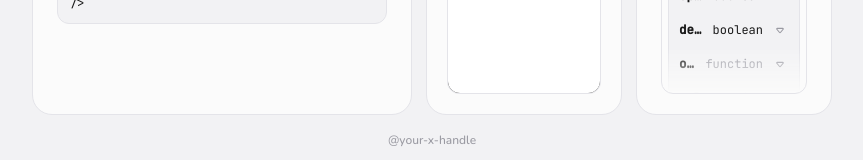
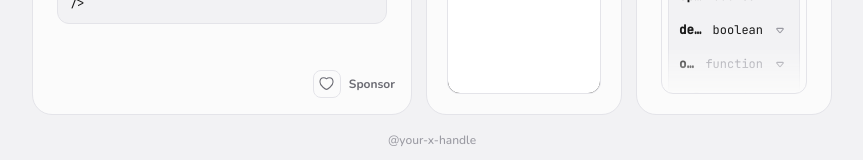
Before and after one commit to shivraj-roy/bloom-color-picker, a Next.js app in the folder apps/web/: page / in a window 1280 px wide. Shown: the part 605-765 px from the top of the page, without its empty margins (208-1071 px from the left). Built offline with nearby package versions, Linux system fonts and the light colour scheme.

Commit message:
Add sponsor link to sidebar
Heart icon in its own squircle (matching the copy button style),
with a separate "Sponsor" text label beside it, bottom-right of the
sidebar. Links to GitHub Sponsors.

```diff
--- a/apps/web/app/globals.css
+++ b/apps/web/app/globals.css
@@ -211,6 +211,7 @@ body {
 
 /* left sidebar — title, tagline, install, usage. full height. */
 .sidebar {
+   position: relative;
    grid-column: 1;
    grid-row: 1 / span 2;
    display: flex;
@@ -218,6 +219,50 @@ body {
    gap: 22px;
    padding: 26px 24px;
    overflow: hidden;
+}
+
+.sponsor-link {
+   position: absolute;
+   right: 16px;
+   bottom: 16px;
+   display: inline-flex;
+   align-items: center;
+   gap: 8px;
+   color: var(--muted);
+   text-decoration: none;
+   cursor: pointer;
+}
+
+.sponsor-link__label {
+   font-family: var(--font-nunito), sans-serif;
+   font-size: 12px;
+   font-weight: 700;
+}
+
+.sponsor-btn {
+   display: inline-flex;
+   align-items: center;
+   justify-content: center;
+   width: 28px;
+   height: 28px;
+   flex-shrink: 0;
+   border: 1px solid var(--card-border);
+   border-radius: 8px;
+   background: var(--card);
+   color: var(--muted);
+}
+
+.sponsor-btn svg {
+   display: block;
+}
+
+.sponsor-link:hover {
+   color: var(--accent);
+}
+
+.sponsor-link:hover .sponsor-btn {
+   border-color: var(--accent);
+   color: var(--accent);
 }
 
 .sidebar__title {
--- /dev/null
+++ b/apps/web/components/animated-icons/heart-icon.tsx
@@ -0,0 +1,12 @@
+export function HeartIcon({ size = 14 }: { size?: number }) {
+   return (
+      <svg width={size} height={size} viewBox="0 0 24 24" fill="none" xmlns="http://www.w3.org/2000/svg">
+         <path
+            d="M21.25 9.9375C21.25 15.8672 12.7708 20.25 12 20.25C11.2292 20.25 2.75 15.8672 2.75 9.9375C2.75 5.8125 5.31944 3.75 7.88889 3.75C10.4583 3.75 12 5.29688 12 5.29688C12 5.29688 13.5417 3.75 16.1111 3.75C18.6806 3.75 21.25 5.8125 21.25 9.9375Z"
+            stroke="currentColor"
+            strokeWidth="1.5"
+            strokeLinejoin="round"
+         />
+      </svg>
+   );
+}
--- a/apps/web/components/sidebar.tsx
+++ b/apps/web/components/sidebar.tsx
@@ -4,6 +4,7 @@ import { motion } from "motion/react";
 
 import { usePersistedState } from "../lib/use-persisted-state";
 import { GitHubIcon } from "./animated-icons/github-icon";
+import { HeartIcon } from "./animated-icons/heart-icon";
 import { CopyButton } from "./copy-button";
 
 const INSTALL: Record<string, string> = {
@@ -89,6 +90,18 @@ export function Sidebar() {
                <pre className="code-block__scroll scroll-mask-x">{USAGE}</pre>
             </div>
          </div>
+
+         <a
+            className="sponsor-link"
+            href="https://github.com/sponsors/shivraj-roy"
+            target="_blank"
+            rel="noreferrer"
+         >
+            <span className="sponsor-btn">
+               <HeartIcon size={17} />
+            </span>
+            <span className="sponsor-link__label">Sponsor</span>
+         </a>
       </aside>
    );
 }
```
